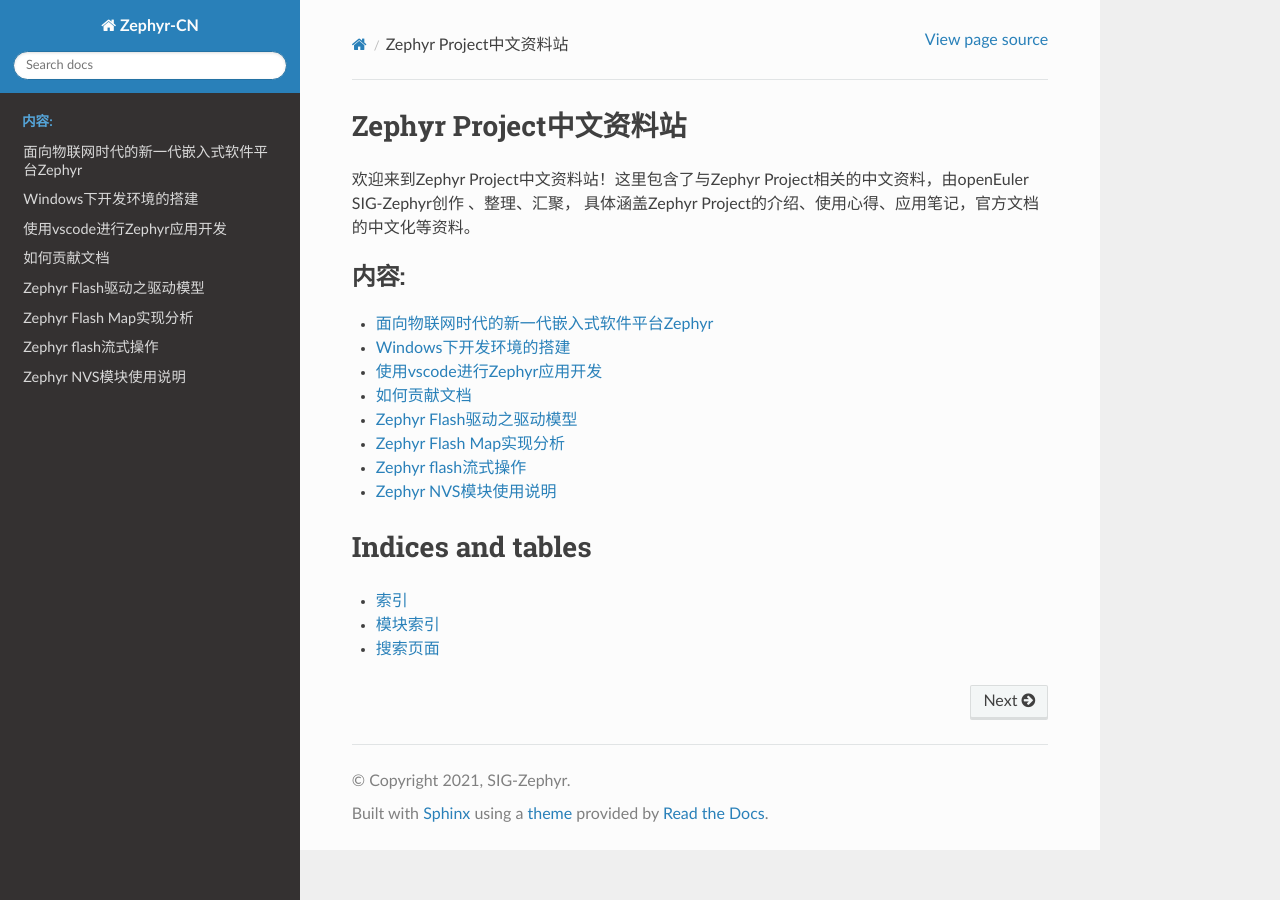
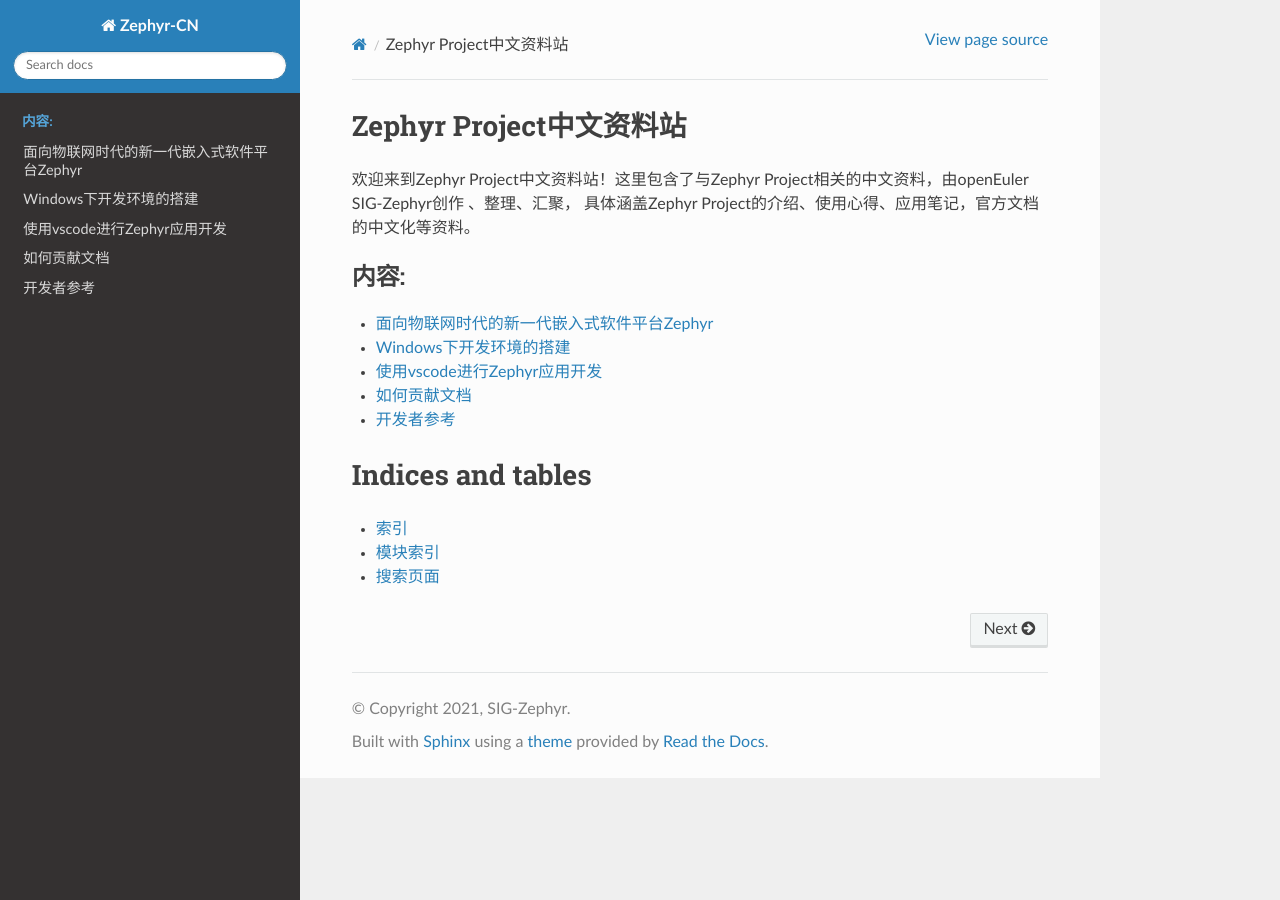
Before and after one commit to openeuler-mirror/zephyr-cn, a Sphinx documentation site: the page built from doc/source/index.rst, in a window 1280 px wide. Built offline with Sphinx 7.4.7 and the Read the Docs theme 2.0.0, drawn with Linux system fonts in a browser that asks for light colours.

Commit message:
doc: adjust the directory structure
Adjust develop directory structure tree.

Signed-off-by: Frank Li <lgl88911@163.com>

```diff
--- /dev/null
+++ b/doc/source/develop/index.rst
@@ -0,0 +1,10 @@
+.. _develop:
+
+开发者参考
+##########
+
+.. toctree::
+   :maxdepth: 2
+
+   subsys/index.rst
+   driver/index.rst
--- a/doc/source/index.rst
+++ b/doc/source/index.rst
@@ -18,11 +18,7 @@ Zephyr Project中文资料站
    develop/windows.rst
    develop/vscode.rst
    develop/write_doc.rst
-   develop/driver/flash_introduction.rst
-   develop/subsys/storage/flash_map.rst
-   develop/subsys/storage/flash_stream.rst
-   develop/subsys/storage/nvs.rst
-
+   develop/index.rst
 
 
 Indices and tables
```
Also changed, not shown: doc/source/develop/driver/index.rst (added, +11 -0 lines), doc/source/develop/subsys/index.rst (added, +13 -0 lines).
